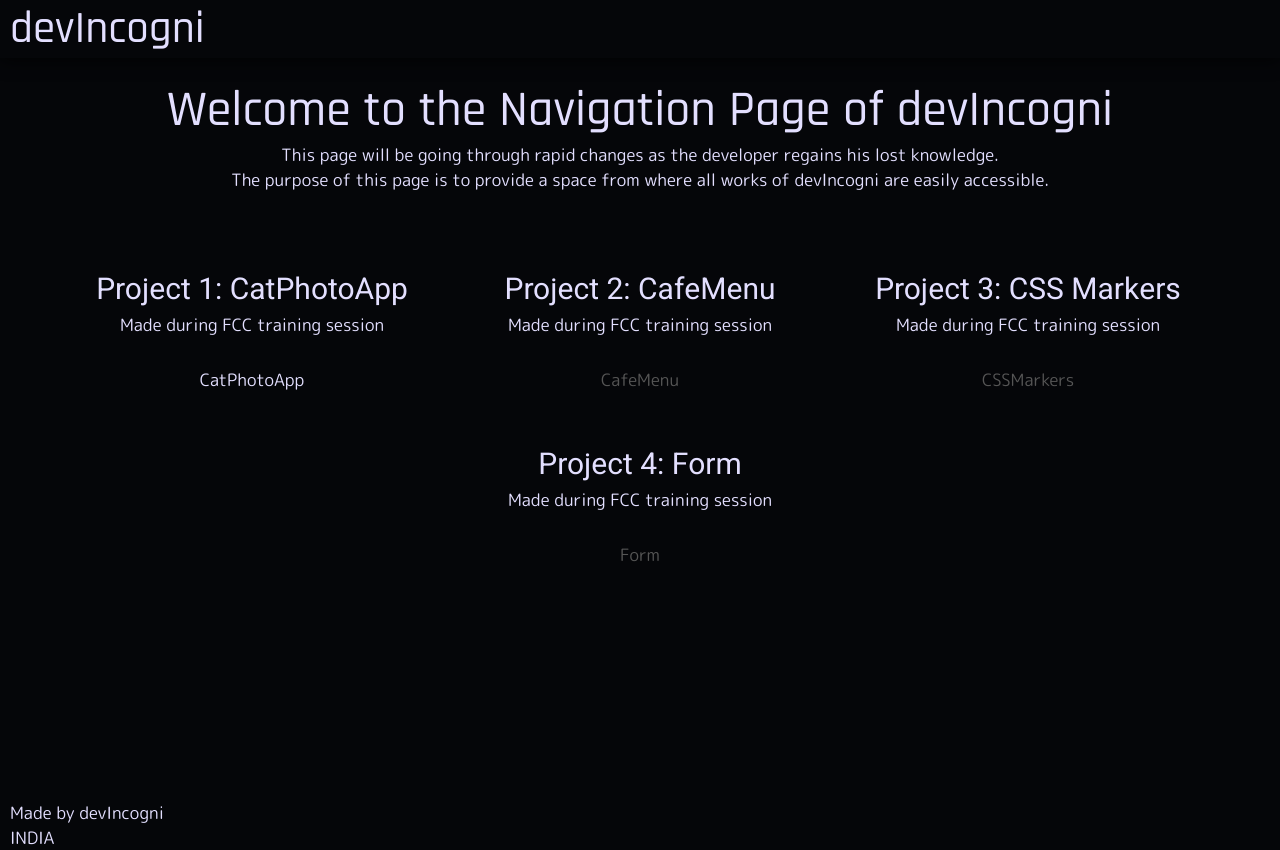
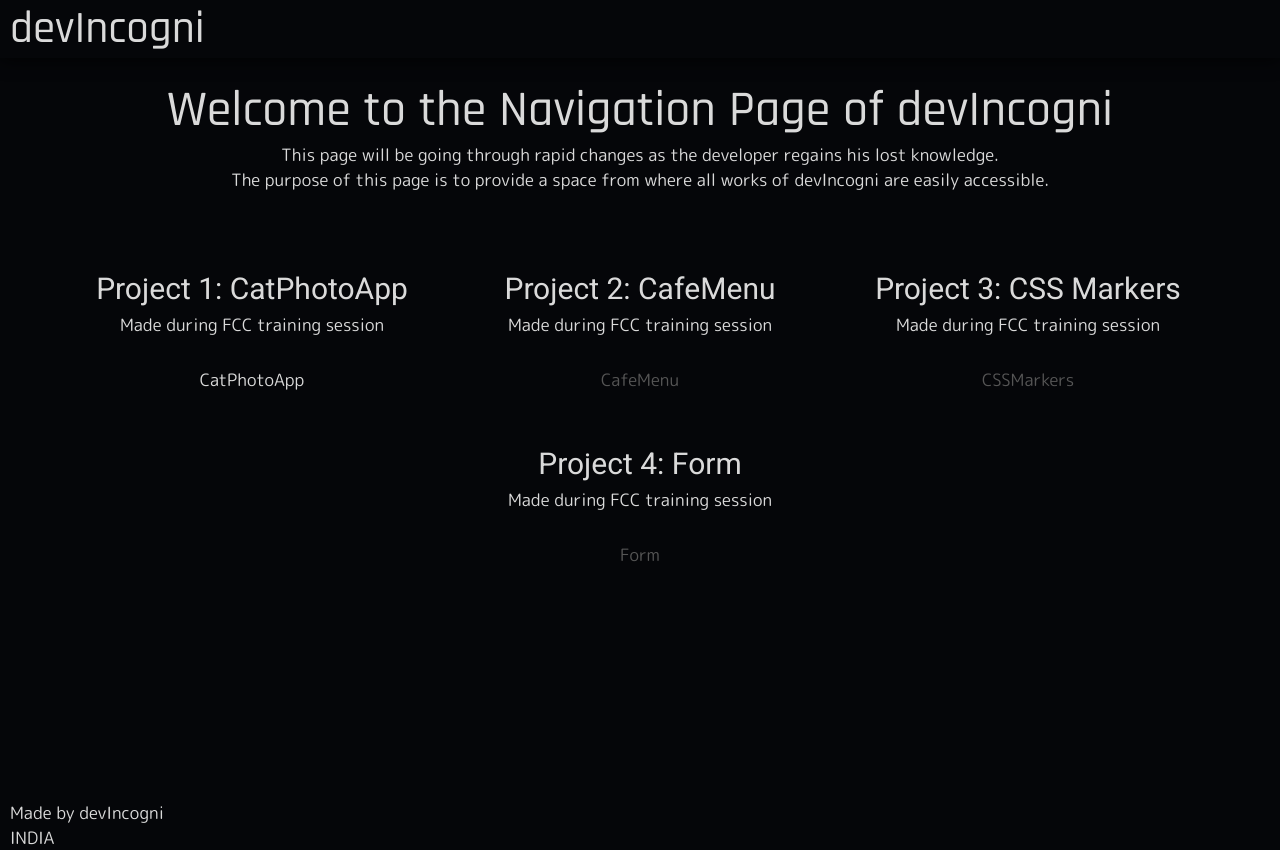
Before and after one commit to devIncogni/webdev, a plain HTML site: page index.htm in a window 1280 px wide. In both pictures the pointer is over the link "CatPhotoApp". Drawn offline with Linux system fonts and the light colour scheme.

Commit message:
changed color for text in Index

```diff
--- a/Files-for-index/index-style.css
+++ b/Files-for-index/index-style.css
@@ -71,7 +71,7 @@ body {
 h1,
 h2,
 p {
-    color: #E3DFFF;
+    color: #dadada;
 }
 
 a {
@@ -81,7 +81,7 @@ a {
 
 a:hover {
     transition: color ease-in 0.2s;
-    color: #E3DFFF;
+    color: #dadada;
 }
 
 /*Coloring over*/
```
